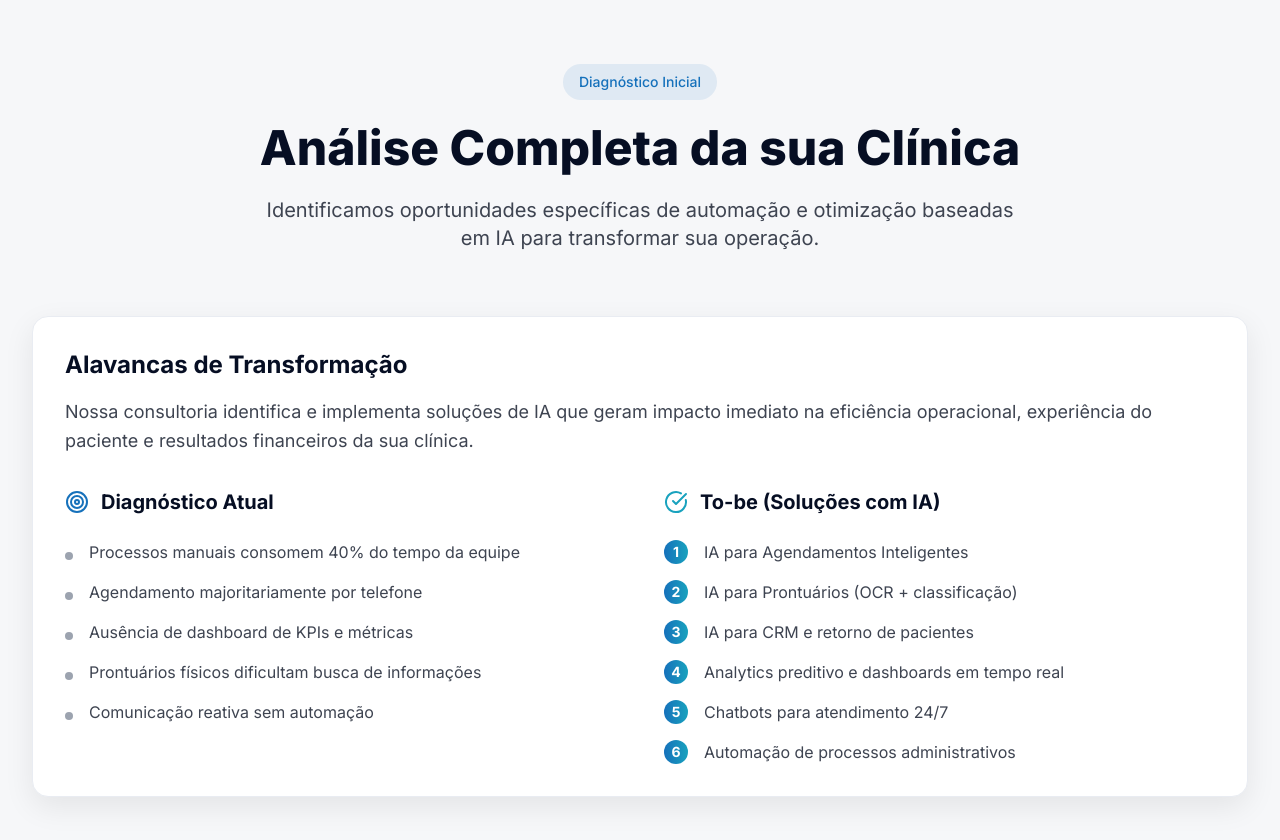
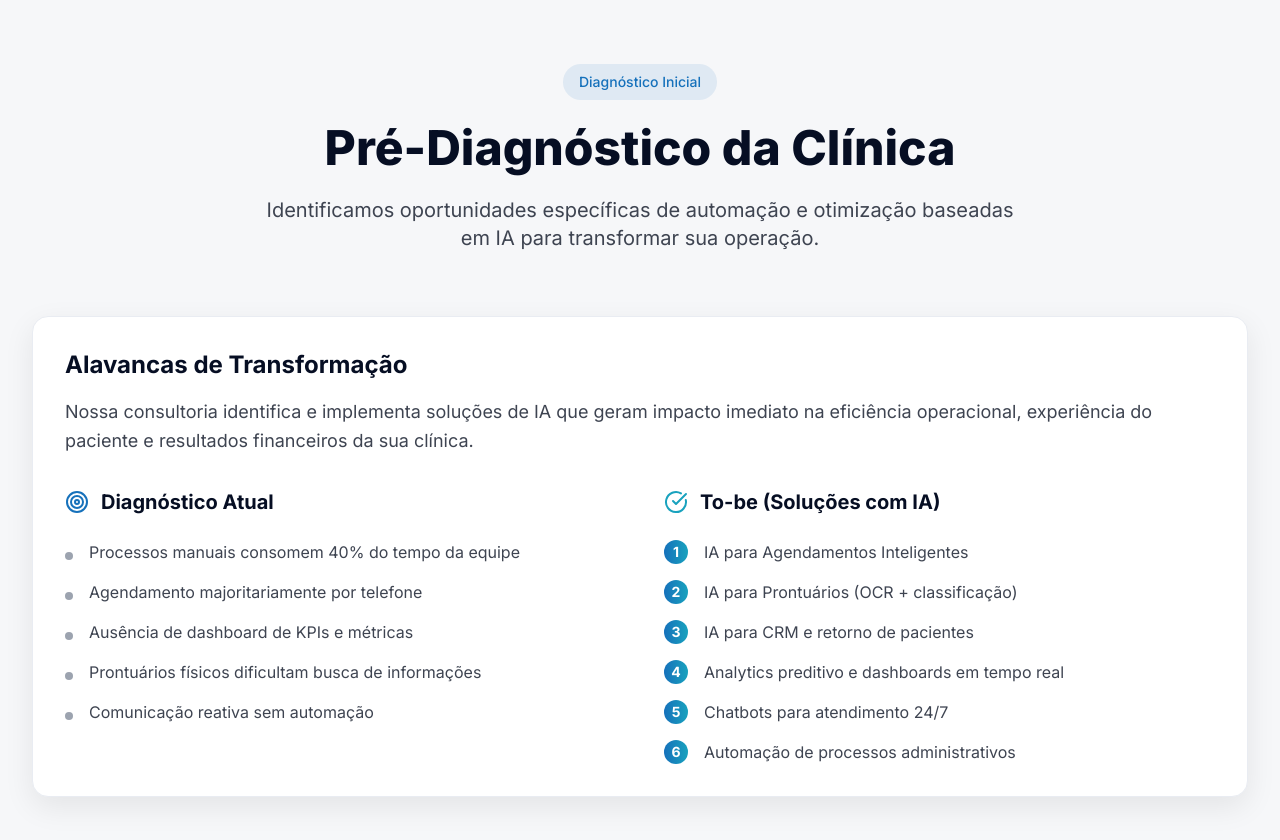
Before and after one commit to Argentaa/arbo-clone-master-07, a React (Vite) app: page / in a window 1280 px wide. Shown: the part 880-1720 px from the top of the page. Built offline with nearby package versions, Linux system fonts and the light colour scheme.

Commit message:
Refactor: Change clinic analysis title
Change the H2 heading from "Análise Completa da sua Clínica" to "Pré-Diagnóstico da Clínica" in the Diagnostico component.

```diff
--- a/src/components/Diagnostico.tsx
+++ b/src/components/Diagnostico.tsx
@@ -29,7 +29,7 @@ const Diagnostico = () => {
             Diagnóstico Inicial
           </div>
           <h2 className="text-3xl md:text-4xl lg:text-5xl font-extrabold text-gray-900 mb-6">
-            Análise Completa da sua Clínica
+            Pré-Diagnóstico da Clínica
           </h2>
           <p className="text-xl text-gray-700 max-w-3xl mx-auto">
             Identificamos oportunidades específicas de automação e otimização baseadas em IA para transformar sua operação.
```
